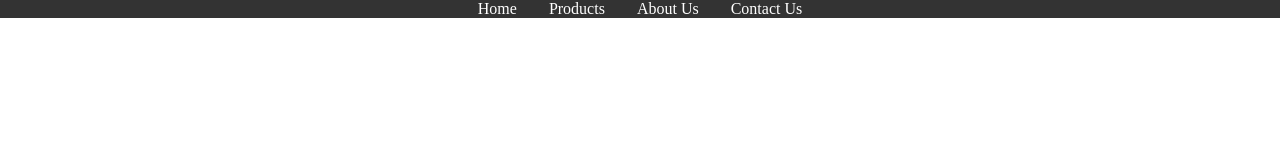
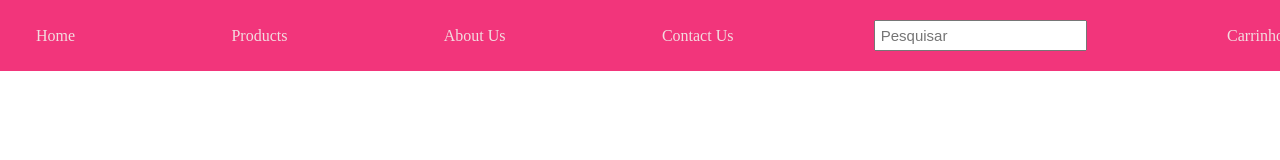
Before and after one commit to gustanitro/meus-projetos, a plain HTML site: page dam_papelon/index.html in a window 1280 px wide. Drawn offline with Linux system fonts and the light colour scheme.

Commit message:
mudei umas paradinha no header(quase nada

```diff
--- a/dam_papelon/index.html
+++ b/dam_papelon/index.html
@@ -15,6 +15,10 @@
       <li><a href="#">Products</a></li>
       <li><a href="#">About Us</a></li>
       <li><a href="#">Contact Us</a></li>
+      <li class="search-bar">
+        <input type="text" placeholder="Pesquisar">
+      </li>
+      <li><a href="#" class="carrinho">Carrinho</a></li>
     </ul>
   </nav>
 
--- a/dam_papelon/style.css
+++ b/dam_papelon/style.css
@@ -1,4 +1,9 @@
 @charset "UTF-8";
+
+/*
+https://www.funpapelariadivertida.com.br/papelaria-online
+https://www.kalunga.com.br/
+*/
 
 * {
   margin: 0;
@@ -15,17 +20,22 @@
 }
 
 .store-navbar {
-  background-color: #333;
-  overflow: hidden;
-  display: flex;
-  justify-content: center;
+  background-color: #f2357b;
+  color: #f2dce0;
+  padding: 20px;
+  position: fixed;
+  top: 0;
+  left: 0;
+  width: 100%;
 }
 
 .store-navbar ul {
-  list-style: none;
+  list-style-type: none;
   margin: 0;
   padding: 0;
   display: flex;
+  justify-content: space-between;
+  align-items: center;
 }
 
 .store-navbar li {
@@ -33,20 +43,31 @@
 }
 
 .store-navbar li a {
-  color: white;
+  color: #f2dce0;
   text-align: center;
   padding: 14px 16px;
   text-decoration: none;
 }
 
 .store-navbar li a:hover {
-  background-color: #111;
+  background-color: #f2a2b1;
 }
 
-.store-navbar li.active {
-  background-color: #4CAF50;
+.search-bar {
+  display: flex;
+  align-items: center;
+  justify-content: center;
+  border-radius: 50px 50px 50px 0;
 }
 
-.store-navbar li.active a {
-  color: white;
+.search-bar input[type='text'] {
+  padding: 5px;
+  font-size: 15px;
 }
+
+.header a.carrinho {
+  background-color: #f2d8c9;
+  color: #637371;
+  border-radius: 4px;
+  padding: 10px 15px;
+}
```
